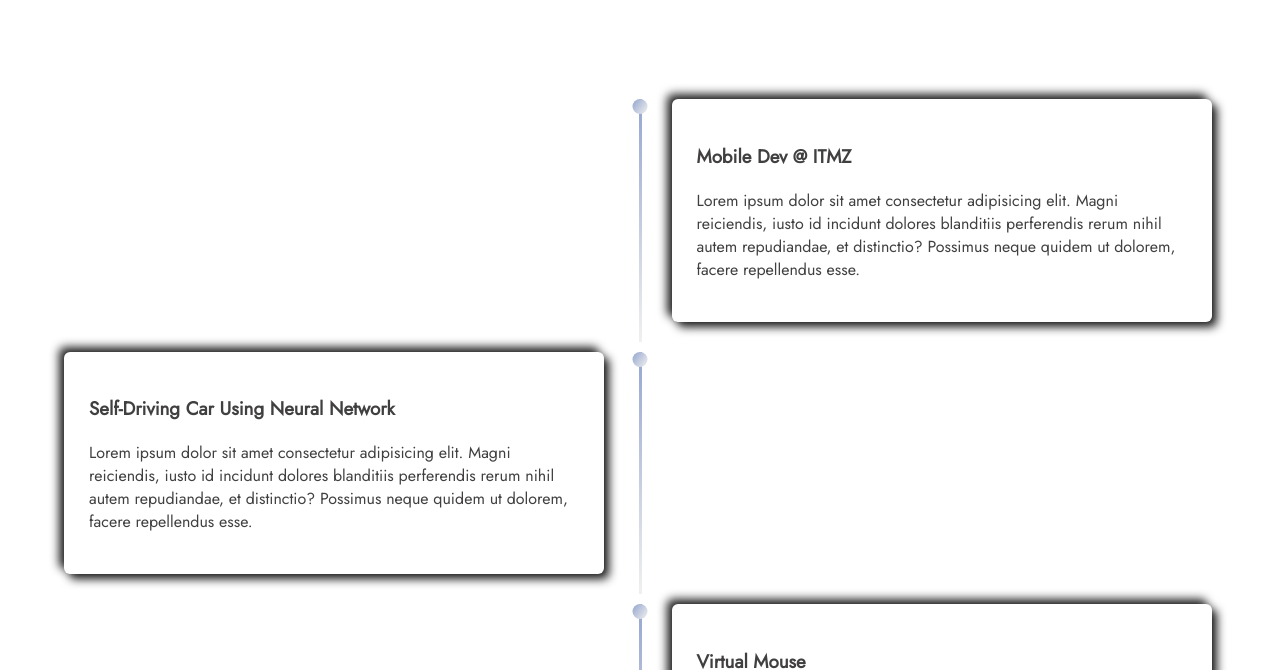
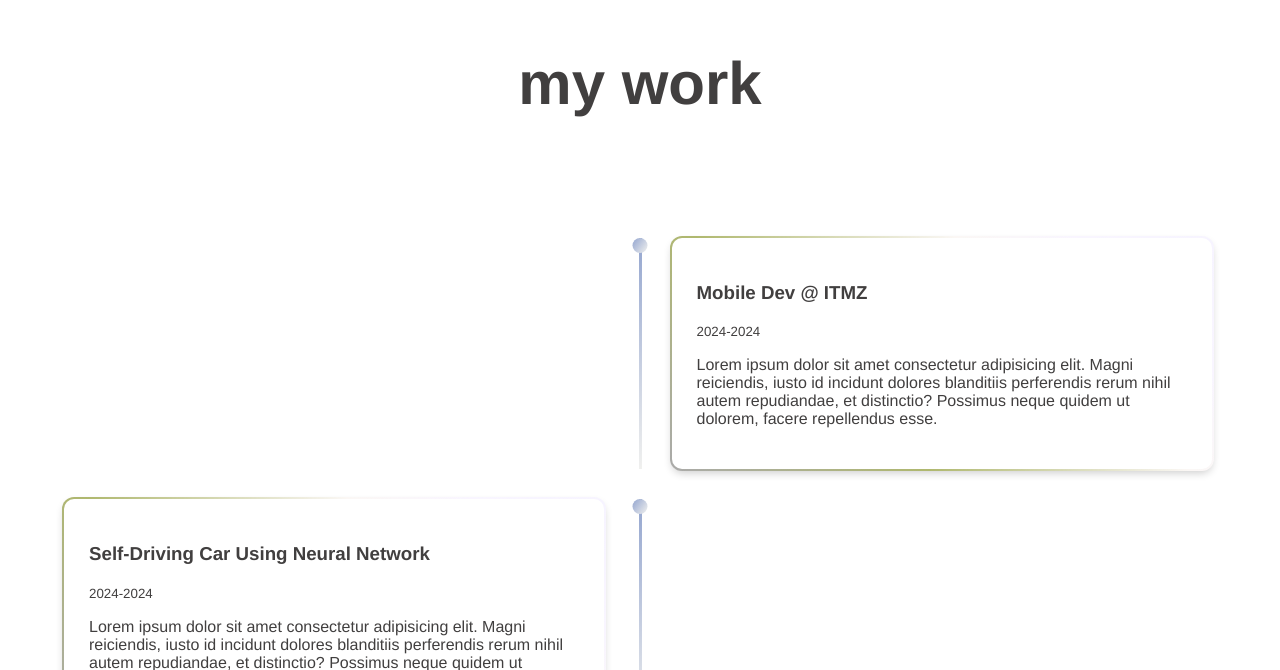
Before and after one commit to tmanzhe/web, a React (Vite) app: page / in a window 1280 px wide. Shown: the part 2830-3500 px from the top of the page. Built offline with nearby package versions, Linux system fonts and the light colour scheme.

Commit message:
finished design and animations for timeline

```diff
--- a/src/css/MyWork.css
+++ b/src/css/MyWork.css
@@ -7,38 +7,91 @@
   justify-content: center;
   min-height: 100vh;
   padding: 100px 0;
-  font-family: Jost;
+  font-family: 'Helvetica Neue';
 }
 
+.my-work-text {
+    font-size: 60px;
+    position: relative;
+    top: -100px;
+    margin-bottom: 20px;
+}
+
+
 .timeline {
-    width: 90%; /* Increased width */
-    max-width: 1200px; /* Increased max width for larger screens */
-    margin: 0 auto;
-    display: grid;
-    grid-template-columns: 1.5fr 3px 1.5fr; /* Increased space for content columns */
-    gap: 30px; /* Increased gap for spacing */
-  }
-
+  width: 90%;
+  max-width: 1200px;
+  margin: 0 auto;
+  display: grid;
+  grid-template-columns: 1.5fr 3px 1.5fr;
+  gap: 30px;
+}
 
 .timeline-content {
   padding: 25px;
-  background: white; /* Updated background to white */
-  color: rgb(65, 63, 63); /* Updated text color */
-  -webkit-box-shadow: 5px 5px 10px #1a1a1a, -5px -5px 10px #242424;
-          box-shadow: 5px 5px 10px #1a1a1a, -5px -5px 10px #242424;
-  border-radius: 6px; /* Consistent border radius */
+  background: white;
+  color: rgb(65, 63, 63);
+  border-radius: 10px;
   transition: 0.4s ease;
   overflow-wrap: break-word !important;
-  width: calc(100% - 40px); /* Increase width while leaving space for padding */
   width: 90%;
-  margin: 0; /* Remove margin to prevent overflow */
+  margin: 0;
+  opacity: 0;
+  transform: translateY(20px);
+  transition: opacity 1.8s ease, transform 1.5s ease;
+  position: relative;
+  box-shadow: 0 4px 8px rgba(0, 0, 0, 0.2);
+
+}
+
+.timeline-content::before {
+  content: '';
+  position: absolute;
+  top: -2px;
+  left: -2px;
+  right: -2px;
+  bottom: -2px;
+  background: linear-gradient(45deg, #AAAAAA, #92B4EC, #F4F9F9, #FFF5E4);
+  border-radius: 12px;
+  z-index: -1;
+  animation: animatedBorder 4s linear infinite;
+}
+
+@keyframes animatedBorder {
+  0% {
+    filter: hue-rotate(0deg);
+  }
+  100% {
+    filter: hue-rotate(360deg);
+  }
+}
+
+.timeline-content::after {
+  content: '';
+  position: absolute;
+  top: 0;
+  left: 0;
+  right: 0;
+  bottom: 0;
+  background: white;
+  border-radius: 10px;
+  z-index: -1;
+}
+.timeline-content.in-view {
+  opacity: 1;
+  transform: translateY(0);
 }
 
 .timeline-middle {
   position: relative;
-  background-image: linear-gradient(125deg, #93A5CF, #F1F1EF); /* Updated gradient */
+  background-image: linear-gradient(125deg, #93A5CF, #F1F1EF);
   width: 3px;
-  height: calc(100% + 20px); /* Adjust to ensure it covers the boxes */
+  height: 0;
+  transition: height 2.5s ease;
+}
+
+.timeline-middle.in-view {
+  height: 100%;
 }
 
 .timeline-circle {
@@ -48,12 +101,17 @@
   width: 15px;
   height: 15px;
   border-radius: 50%;
-  background-image: linear-gradient(125deg, #93A5CF, #F1F1EF); /* Updated gradient */
-  transform: translateX(-50%);
+  background-image: linear-gradient(125deg, #93A5CF, #F1F1EF);
+  transform: translateX(-50%) scale(0);
+  transition: transform 1s ease;
+}
+
+.timeline-middle.in-view .timeline-circle {
+  transform: translateX(-50%) scale(1);
 }
 
 @media screen and (min-width: 768px) {
   .timeline {
-    grid-template-columns: 1fr 3px 1fr; /* Maintain grid structure for larger screens */
+    grid-template-columns: 1fr 3px 1fr;
   }
 }
--- a/src/jsx/AboutMe.jsx
+++ b/src/jsx/AboutMe.jsx
@@ -49,7 +49,7 @@ function AboutMe() {
                     </p>
                     <p className="transition-text">a <span className="highlight-dev">full-stack developer</span> currently pursuing a double degree, studying honours in CS at <span className="highlight-york">York University</span> and management at <span className="highlight-schulich">Schulich</span> in my final year.</p>
                     <p className="life-text">outside of coding, I often spend my time working out or trying to be a gourmet chef  🏋️  👨‍🍳 </p>
-                    <p className="life-text2">its likely that you could also catch me hiking at absurds times, while planning a getaway trip in a foreign country 🏕  ✈️</p>
+                    <p className="life-text2">its also likely that you would catch me hiking at absurds times, while planning a getaway trip in a foreign country 🏕  ✈️</p>
                     <p className="life-text3">feel free to check out some of my work and contact me!</p>
 
                 </div>
--- a/src/jsx/Header.jsx
+++ b/src/jsx/Header.jsx
@@ -25,7 +25,7 @@ function Header() {
         <header className={visible ? 'visible' : 'hidden'}>
              <Link to="/">home</Link>
             <a href="#about-me">about me</a>
-            <Link to="/work">my work</Link>
+            <a href="#my-work">my work</a>
             <a href="#resume">resume</a>
             <Link to="/life">my life</Link>
         </header>
--- a/src/pages/MyWork.jsx
+++ b/src/jsx/MyWork.jsx
@@ -10,7 +10,7 @@ function MyWork() {
         const observer = new IntersectionObserver(
             (entries) => {
                 entries.forEach((entry) => {
-                    console.log(entry); // Log the entry to see if it's being detected
+                    console.log(entry);
                     if (entry.isIntersecting) {
                         entry.target.classList.add('in-view');
                     } else {
@@ -28,7 +28,9 @@ function MyWork() {
 
 
     return (
-        <section className="design-section" ref={timelineRef}>
+        <section id = "my-work" className="design-section" ref={timelineRef}>
+            <h1 className = "my-work-text">my work</h1>
+
             <div className="timeline">
                 {/* Empty div for spacing */}
                 <div className="timeline-empty"></div>
@@ -41,11 +43,13 @@ function MyWork() {
                 {/* Timeline content components */}
                 <div className="timeline-component timeline-content">
                     <h3>Mobile Dev @ ITMZ</h3>
+                    <small> 2024-2024 </small>
                     <p>Lorem ipsum dolor sit amet consectetur adipisicing elit. Magni reiciendis, iusto id incidunt dolores blanditiis perferendis rerum nihil autem repudiandae, et distinctio? Possimus neque quidem ut dolorem, facere repellendus esse.</p>
                 </div>
 
                 <div className="timeline-component timeline-content">
                     <h3>Self-Driving Car Using Neural Network</h3>
+                    <small> 2024-2024 </small>
                     <p>Lorem ipsum dolor sit amet consectetur adipisicing elit. Magni reiciendis, iusto id incidunt dolores blanditiis perferendis rerum nihil autem repudiandae, et distinctio? Possimus neque quidem ut dolorem, facere repellendus esse.</p>
                 </div>
 
@@ -64,11 +68,13 @@ function MyWork() {
 
                 <div className="timeline-component timeline-content">
                     <h3>Virtual Mouse</h3>
+                    <small> 2024-2024 </small>
                     <p>Lorem ipsum dolor sit amet consectetur adipisicing elit. Magni reiciendis, iusto id incidunt dolores blanditiis perferendis rerum nihil autem repudiandae, et distinctio? Possimus neque quidem ut dolorem, facere repellendus esse.</p>
                 </div>
 
                 <div className="timeline-component timeline-content">
                     <h3>IDK Last Project</h3>
+                    <small> 2024-2024 </small>
                     <p>Lorem ipsum dolor sit amet consectetur adipisicing elit. Magni reiciendis, iusto id incidunt dolores blanditiis perferendis rerum nihil autem repudiandae, et distinctio? Possimus neque quidem ut dolorem, facere repellendus esse.</p>
                 </div>
             </div>
--- a/src/pages/Home.jsx
+++ b/src/pages/Home.jsx
@@ -1,7 +1,7 @@
 import React from 'react';
 import LandingAnimation from '../jsx/LandingAnimation';
 import AboutMe from '../jsx/AboutMe';
-import MyWork from './MyWork';
+import MyWork from '../jsx/MyWork';
 
 function Home() {
   return (
```
